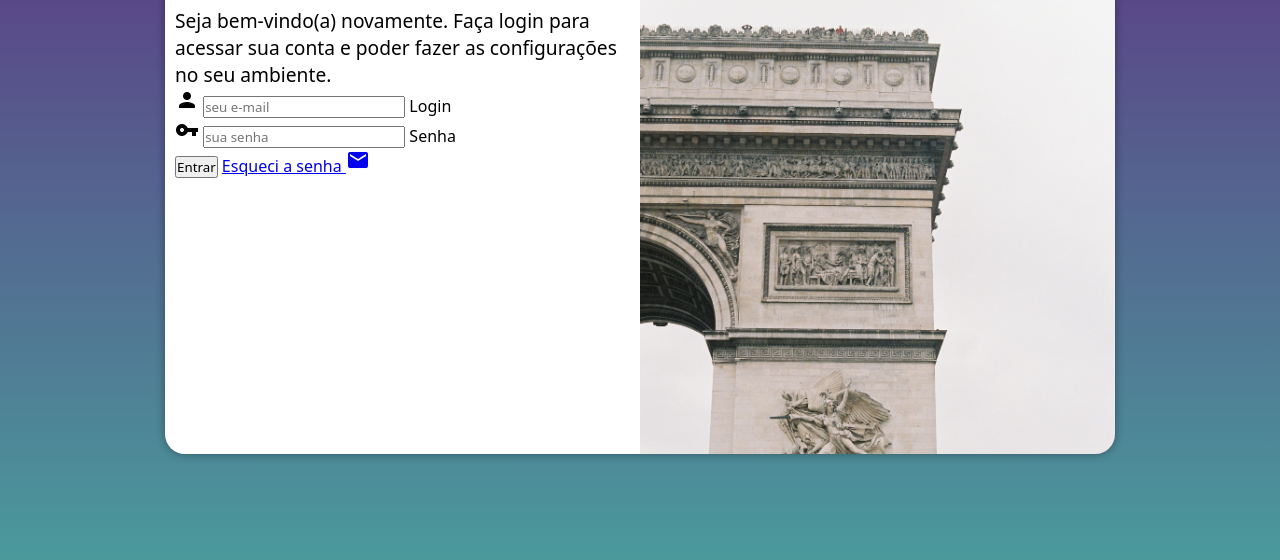
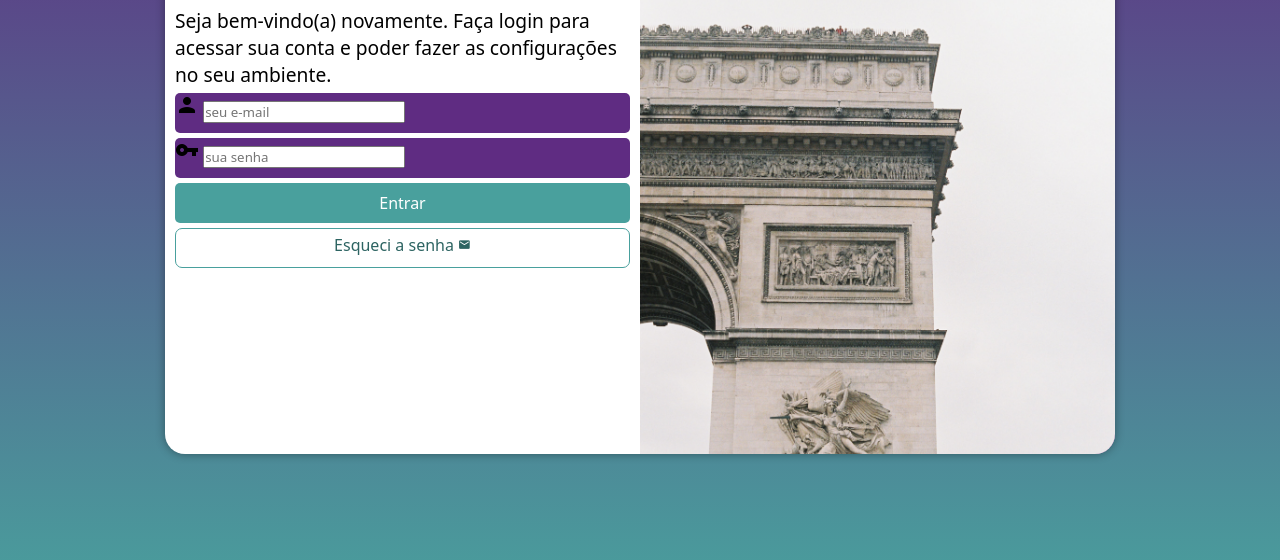
Before and after one commit to Lguilherme3/projeto-login, a plain HTML site: page index.html in a window 1280 px wide. Shown: the part 196-756 px from the top of the page. Drawn offline with Linux system fonts and the light colour scheme.

Commit message:
formatação do formulário

```diff
--- a/estilos/style.css
+++ b/estilos/style.css
@@ -35,7 +35,7 @@ section#login {
     overflow: hidden;
 
     background-color: white;
-    width: 250px;
+    width: 252px;
     height: 500px;
     border-radius: 20px;
     box-shadow: 0px 0px 10px rgba(0, 0, 0, 0.377);
@@ -66,3 +66,55 @@ div#formulario > h1 {
 div#formulario > p {
     font-size: 0.8em;
 }
+
+form > div.campo {
+    background-color: #5f2c82;
+    display: block;
+    width: 100%;
+    height: 40px;
+    border-radius: 5px;
+    margin: 5px 0px;
+}
+
+div.campo > label {
+    display: none;
+}
+
+form > input[type=submit] {
+    display: block;
+    font-size: 1em;
+    width: 100%;
+    height: 40px;
+    background-color: #49a09d;
+    color: white;
+    border: none;
+    border-radius: 5px;
+    cursor: pointer;
+}
+
+form > input[type=submit]:hover {
+    background-color: #49a09da6;
+}
+
+form > a.botao {
+    display: block;
+    text-align: center;
+    font-size: 1em;
+    width: 100%;
+    height: 40px;
+    padding-top: 5px;
+    margin-top: 5px;
+    background-color: #white;
+    color: #2d6462;
+    border: 1px solid #49a09d;
+    border-radius: 7px;
+    text-decoration: none;
+}
+
+form > a.botao:hover {
+    background-color: #6cd3cf ;
+}
+
+form > a.botao > i {
+    font-size: 0.8em;
+}
--- a/index.html
+++ b/index.html
@@ -21,18 +21,20 @@
                 <h1>Login</h1>
                 <p>Seja bem-vindo(a) novamente. Faça login para acessar sua conta e poder fazer as configurações no seu ambiente.</p>
                 <form action="login.php" method="post" autocomplete="on">
-                    <div clas="campo">
+                    <div class="campo">
                         <i class="material-icons">person</i>
                         <input type="email" name="login" id="ilogin" placeholder="seu e-mail" autocomplete="email" required maxlength="30">
                         <label for="ilogin">Login</label>
                     </div>
-                    <div clas="campo">
+                    <div class="campo">
                         <i class="material-icons">vpn_key</i>
                          <input type="password" name="senho" id="isenha" placeholder="sua senha" autocomplete="current-password" required minlength="8" maxlength="20">
                         <label for="isenha">Senha</label>
                     </div>
                     <input type="submit" value="Entrar">
-                    <a href="esqueci.html">Esqueci a senha <i class="material-icons">mail</i></a>
+                    <a href="esqueci.html" class="botao">
+                        Esqueci a senha <i class="material-icons">mail</i>
+                    </a>
 
                 </form>
             </div>
```
